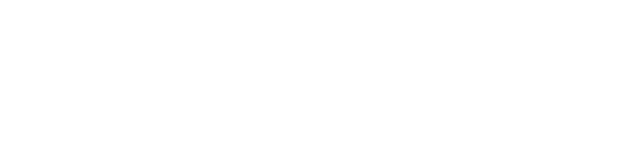
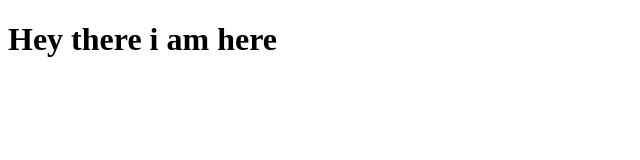
Before and after one commit to JonathanADB/ProyectoBBDD_Penascal, a plain HTML site: page app/templates/base.html in a window 1280 px wide. Shown: the whole page, without its empty margins (0-640 px from the left). Drawn offline with Linux system fonts and the light colour scheme.

Commit message:
create h1

```diff
--- a/app/templates/base.html
+++ b/app/templates/base.html
@@ -6,6 +6,6 @@
     <title>Document</title>
 </head>
 <body>
-
+    <h1>Hey there i am here</h1>
 </body>
 </html>
```
